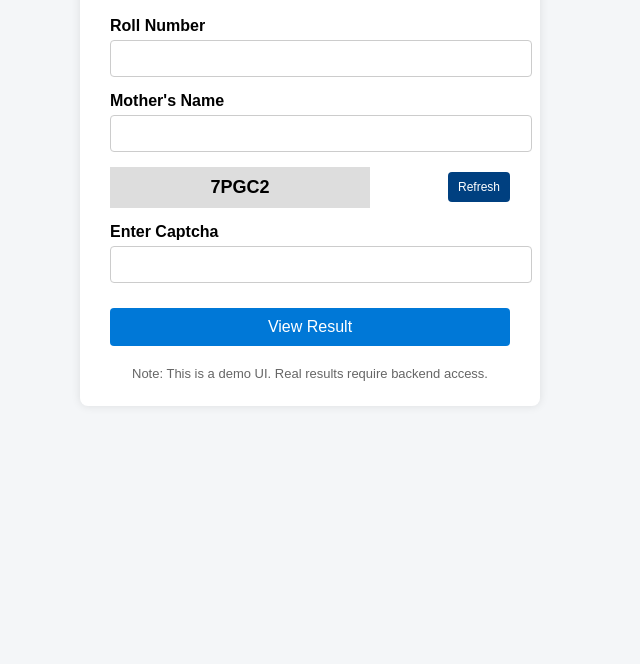
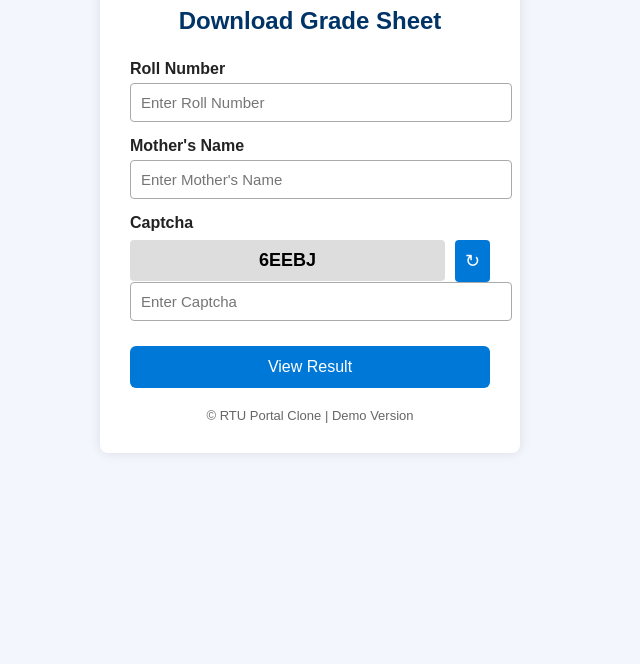
Before and after one commit to Shrey-Mangal/Shrey-Mangal.github.io, a plain HTML site: page index.html in a window 1280 px wide. Shown: the part 136-800 px from the top of the page, without its empty margins (330-970 px from the left). Drawn offline with Linux system fonts and the light colour scheme.

Commit message:
Update index.html

```diff
--- a/index.html
+++ b/index.html
@@ -1,78 +1,89 @@
 <!DOCTYPE html>
 <html lang="en">
 <head>
-  <meta charset="UTF-8">
-  <title>RTU Result Portal</title>
+  <meta charset="UTF-8" />
+  <meta name="viewport" content="width=device-width, initial-scale=1.0"/>
+  <title>RTU GradeSheet Download</title>
   <style>
     body {
+  background: #f3f6fc;
   font-family: Arial, sans-serif;
-      background: #f4f6f8;
   margin: 0;
   padding: 0;
 }
 
 .container {
-      width: 400px;
+  width: 360px;
+  background: white;
   margin: 60px auto;
-      background: #ffffff;
-      padding: 25px 30px;
-      box-shadow: 0 0 10px rgba(0,0,0,0.1);
+  padding: 30px;
   border-radius: 8px;
+  box-shadow: 0 0 12px rgba(0, 0, 0, 0.1);
+  text-align: center;
+}
+
+.logo {
+  width: 80px;
+  margin-bottom: 15px;
 }
 
 h2 {
-      text-align: center;
-      color: #004080;
+  color: #003366;
+  margin-bottom: 25px;
 }
 
 label {
   display: block;
-      margin-top: 15px;
+  text-align: left;
+  margin: 15px 0 5px;
   font-weight: bold;
+  color: #222;
 }
 
 input[type="text"] {
   width: 100%;
   padding: 10px;
-      margin-top: 5px;
-      border: 1px solid #ccc;
+  border: 1px solid #aaa;
   border-radius: 4px;
+  font-size: 15px;
 }
 
-    .captcha-box {
+.captcha-section {
   display: flex;
+  justify-content: space-between;
   align-items: center;
-      justify-content: space-between;
-      margin-top: 15px;
+  margin-top: 8px;
 }
 
-    .captcha-img {
-      background: #ddd;
-      width: 60%;
-      text-align: center;
+#captchaBox {
+  flex: 1;
+  background-color: #ddd;
   padding: 10px;
   font-weight: bold;
   font-size: 18px;
+  text-align: center;
+  border-radius: 4px;
+  margin-right: 10px;
 }
 
-    .refresh-btn {
-      padding: 8px 10px;
-      background-color: #004080;
+#refreshCaptcha {
+  background: #0078d7;
   color: white;
   border: none;
+  padding: 10px;
+  font-size: 18px;
+  cursor: pointer;
   border-radius: 4px;
-      cursor: pointer;
-      font-size: 12px;
 }
 
 .submit-btn {
   margin-top: 25px;
-      width: 100%;
-      padding: 10px;
   background-color: #0078d7;
   color: white;
+  padding: 12px;
   border: none;
-      border-radius: 4px;
+  border-radius: 6px;
+  width: 100%;
   font-size: 16px;
   cursor: pointer;
 }
@@ -81,55 +92,61 @@
   background-color: #005fa3;
 }
 
-    .footer {
-      text-align: center;
+footer {
   margin-top: 20px;
   font-size: 13px;
   color: #666;
 }
+
   </style>
 </head>
 <body>
   <div class="container">
-    <h2>RTU Results Portal</h2>
+    <img src="images/rtu-logo.png" alt="RTU Logo" class="logo" />
+    <h2>Download Grade Sheet</h2>
     <form id="resultForm">
       <label for="roll">Roll Number</label>
-      <input type="text" id="roll" name="roll" required>
+      <input type="text" id="roll" name="roll" placeholder="Enter Roll Number" required />
 
-      <label for="motherName">Mother's Name</label>
-      <input type="text" id="motherName" name="motherName" required>
+      <label for="mother">Mother's Name</label>
+      <input type="text" id="mother" name="mother" placeholder="Enter Mother's Name" required />
 
-      <div class="captcha-box">
-        <div class="captcha-img" id="captchaText">XyZ12</div>
-        <button type="button" class="refresh-btn" onclick="refreshCaptcha()">Refresh</button>
+      <label>Captcha</label>
+      <div class="captcha-section">
+        <div id="captchaBox">AB12X</div>
+        <button type="button" id="refreshCaptcha">↻</button>
       </div>
 
-      <label for="captcha">Enter Captcha</label>
-      <input type="text" id="captcha" name="captcha" required>
+      <input type="text" id="captchaInput" placeholder="Enter Captcha" required />
 
       <button type="submit" class="submit-btn">View Result</button>
     </form>
-    <div class="footer">
-      Note: This is a demo UI. Real results require backend access.
-    </div>
+    <footer>© RTU Portal Clone | Demo Version</footer>
   </div>
 
   <script>
-    function refreshCaptcha() {
-      const chars = 'ABCDEFGHJKLMNPQRSTUVWXYZ23456789';
-      let captcha = '';
+    function generateCaptcha() {
+  const chars = "ABCDEFGHJKLMNPQRSTUVWXYZ23456789";
+  let captcha = "";
   for (let i = 0; i < 5; i++) {
-        captcha += chars.charAt(Math.floor(Math.random() * chars.length));
+    captcha += chars[Math.floor(Math.random() * chars.length)];
   }
-      document.getElementById('captchaText').innerText = captcha;
+  return captcha;
 }
 
-    document.getElementById('resultForm').addEventListener('submit', function(e) {
+function setCaptcha() {
+  document.getElementById("captchaBox").textContent = generateCaptcha();
+}
+
+document.getElementById("refreshCaptcha").addEventListener("click", setCaptcha);
+
+document.getElementById("resultForm").addEventListener("submit", function (e) {
   e.preventDefault();
-      alert('This is a frontend-only version. Backend is not connected.');
+  alert("This is a demo page. Result functionality is not connected.");
 });
 
-    refreshCaptcha(); // Initialize on load
+setCaptcha(); // Initial load
+
   </script>
 </body>
 </html>
```
Lines whose indentation alone changed are shown as unchanged.
